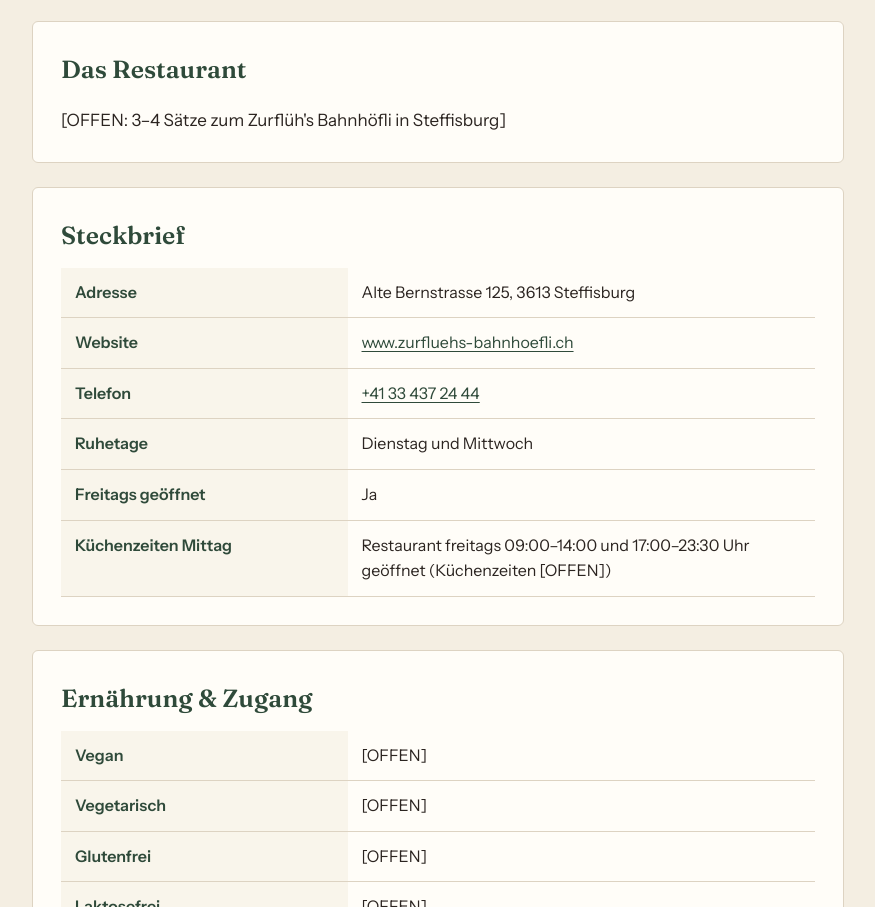
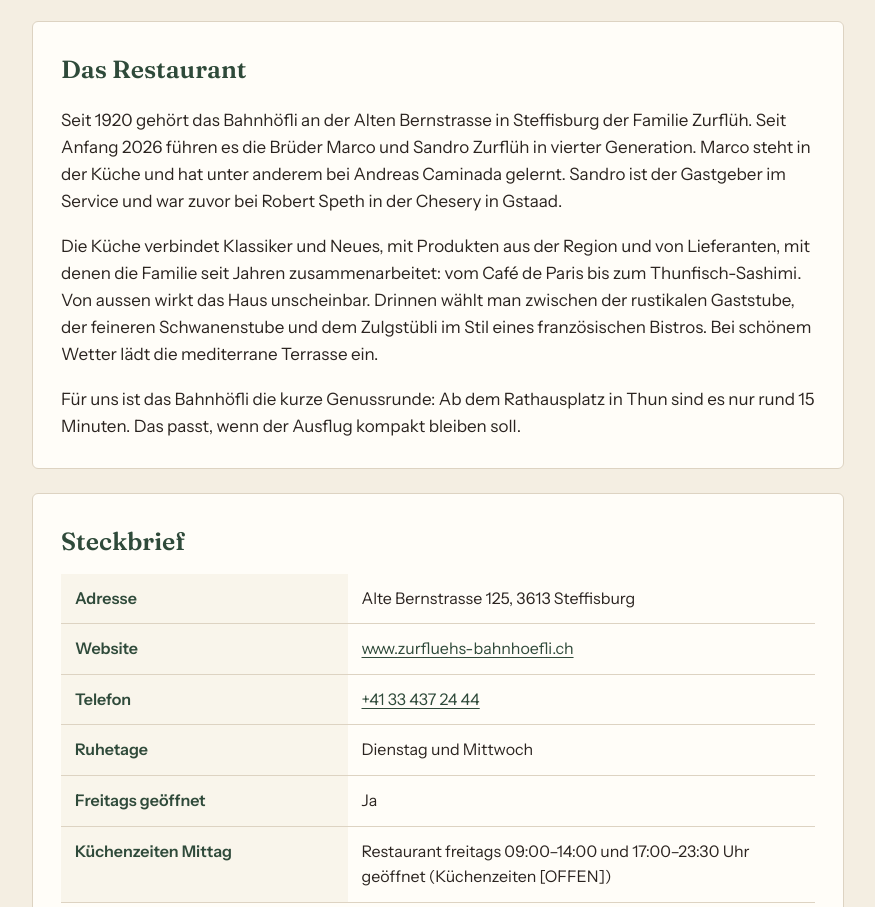
Before and after one commit to Beat1966/tischleinfahrdich, a plain HTML site: page ziele/bahnhoefli-steffisburg/index.html in a window 1280 px wide. Shown: the part 1011-1918 px from the top of the page, without its empty margins (202-1077 px from the left). Drawn offline with Linux system fonts and the light colour scheme.

Commit message:
Zielseite Bahnhöfli: Restauranttext
Co-Authored-By: Claude Opus 5.5 <noreply@anthropic.com>
Claude-Session: https://claude.ai/code/session_01AsuwDnnPeAh9WPqirFLDs2

```diff
--- a/ziele/bahnhoefli-steffisburg/index.html
+++ b/ziele/bahnhoefli-steffisburg/index.html
@@ -214,7 +214,9 @@
 
       <div class="content-block">
         <h2>Das Restaurant</h2>
-        <p>[OFFEN: 3–4 Sätze zum Zurflüh's Bahnhöfli in Steffisburg]</p>
+        <p>Seit 1920 gehört das Bahnhöfli an der Alten Bernstrasse in Steffisburg der Familie Zurflüh. Seit Anfang 2026 führen es die Brüder Marco und Sandro Zurflüh in vierter Generation. Marco steht in der Küche und hat unter anderem bei Andreas Caminada gelernt. Sandro ist der Gastgeber im Service und war zuvor bei Robert Speth in der Chesery in Gstaad.</p>
+            <p>Die Küche verbindet Klassiker und Neues, mit Produkten aus der Region und von Lieferanten, mit denen die Familie seit Jahren zusammenarbeitet: vom Café de Paris bis zum Thunfisch-Sashimi. Von aussen wirkt das Haus unscheinbar. Drinnen wählt man zwischen der rustikalen Gaststube, der feineren Schwanenstube und dem Zulgstübli im Stil eines französischen Bistros. Bei schönem Wetter lädt die mediterrane Terrasse ein.</p>
+            <p>Für uns ist das Bahnhöfli die kurze Genussrunde: Ab dem Rathausplatz in Thun sind es nur rund 15 Minuten. Das passt, wenn der Ausflug kompakt bleiben soll.</p>
       </div>
 
       <div class="content-block">
```
